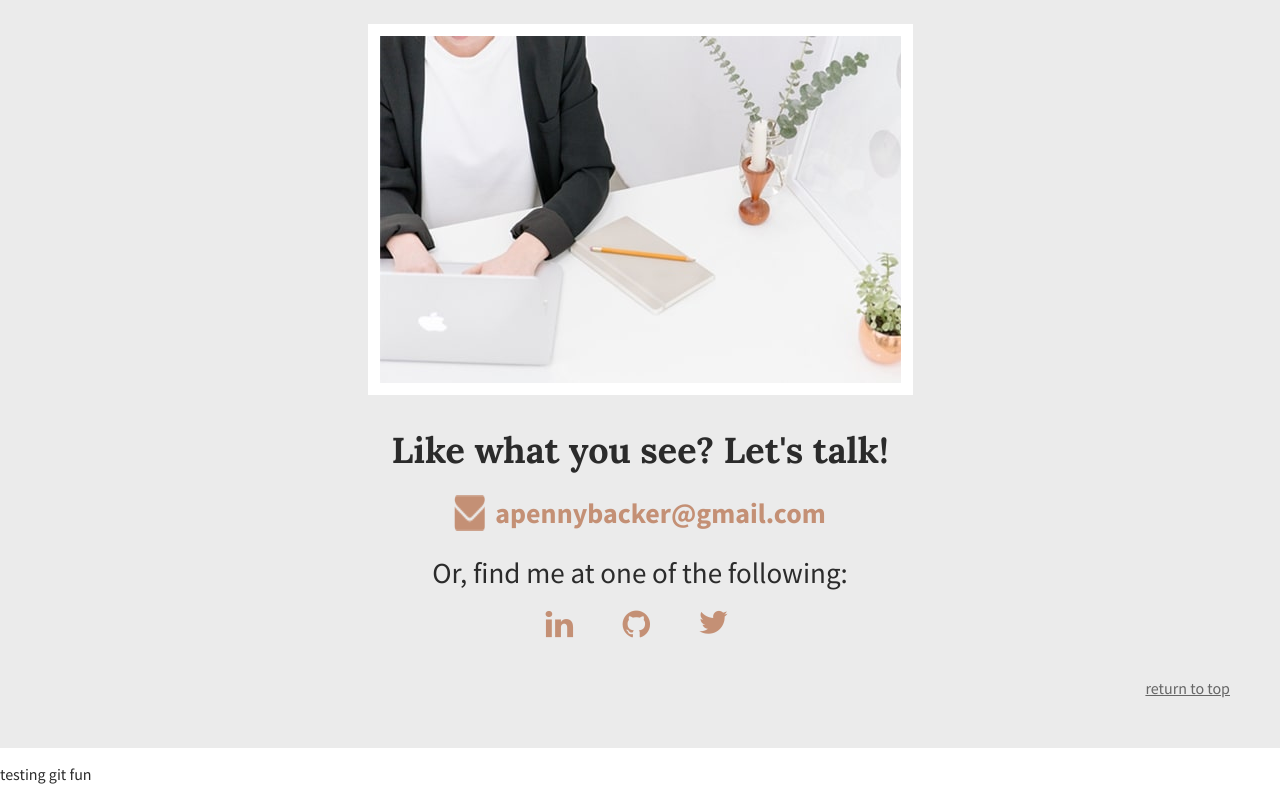
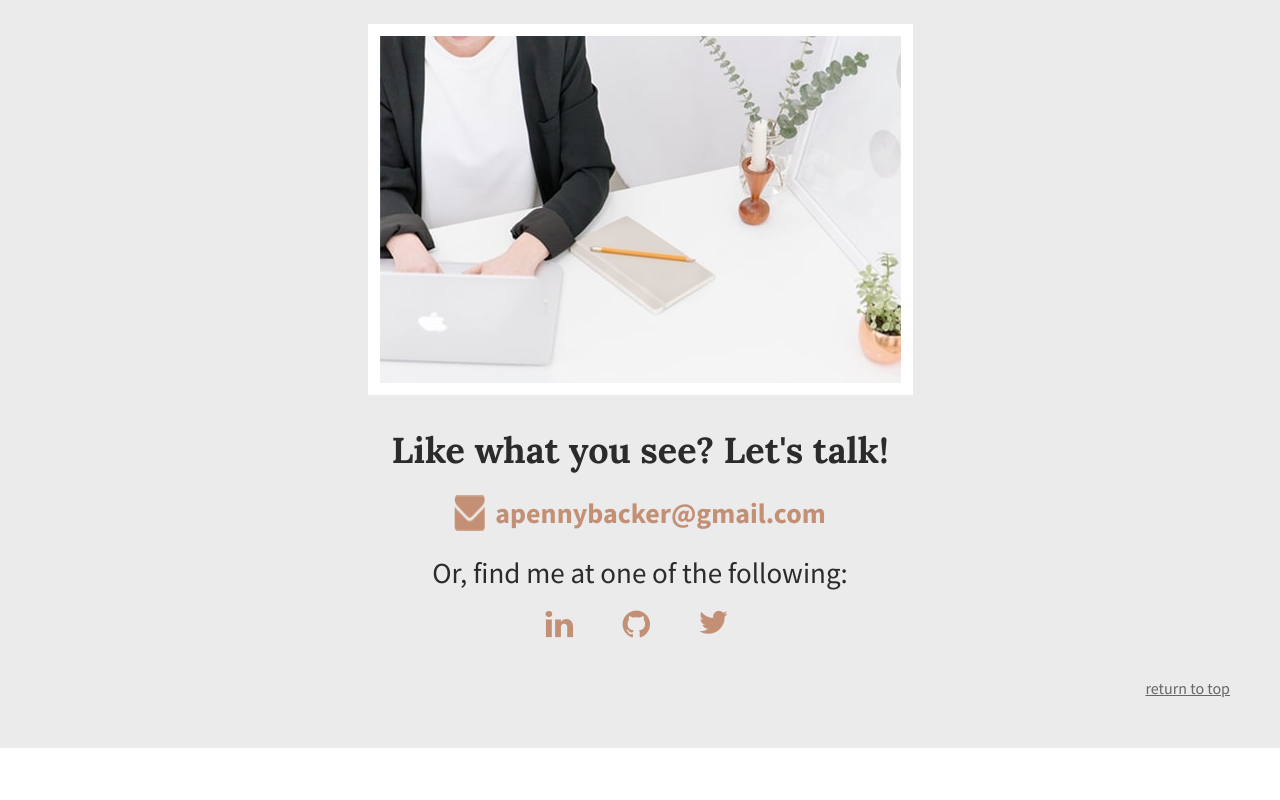
Before and after one commit to Aimzilla/Portfolio-Revamp, a plain HTML site: page index.html in a window 1280 px wide. Shown: the part 2211-3011 px from the top of the page. After the commit the page ends 2959 px from the top, so only its background shows below. Drawn offline with Linux system fonts and the light colour scheme.

Commit message:
confirmed connection and removed test line

```diff
--- a/index.html
+++ b/index.html
@@ -148,5 +148,4 @@
       </footer>
     </main>
   </body>
-  <p>testing git fun</p>
 </html>
```
